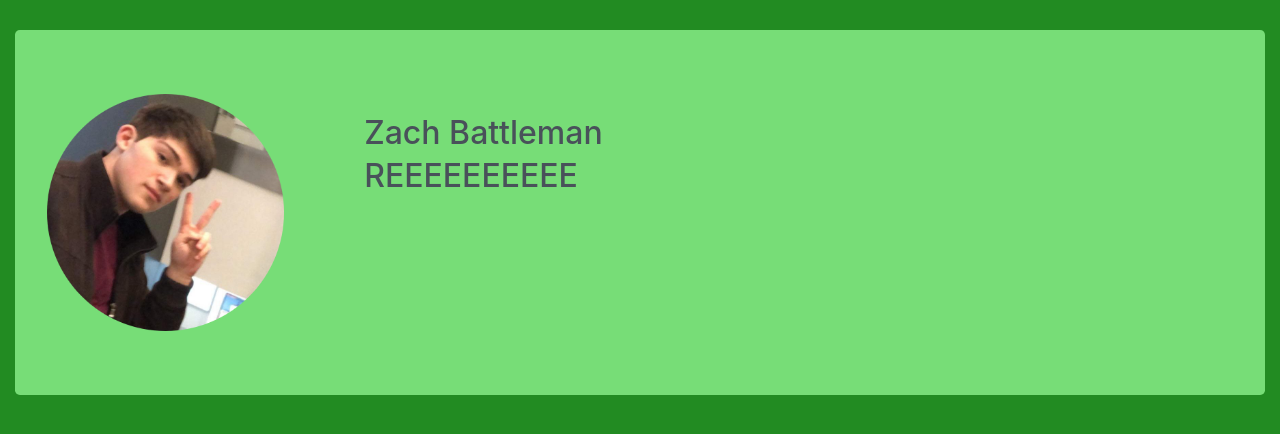
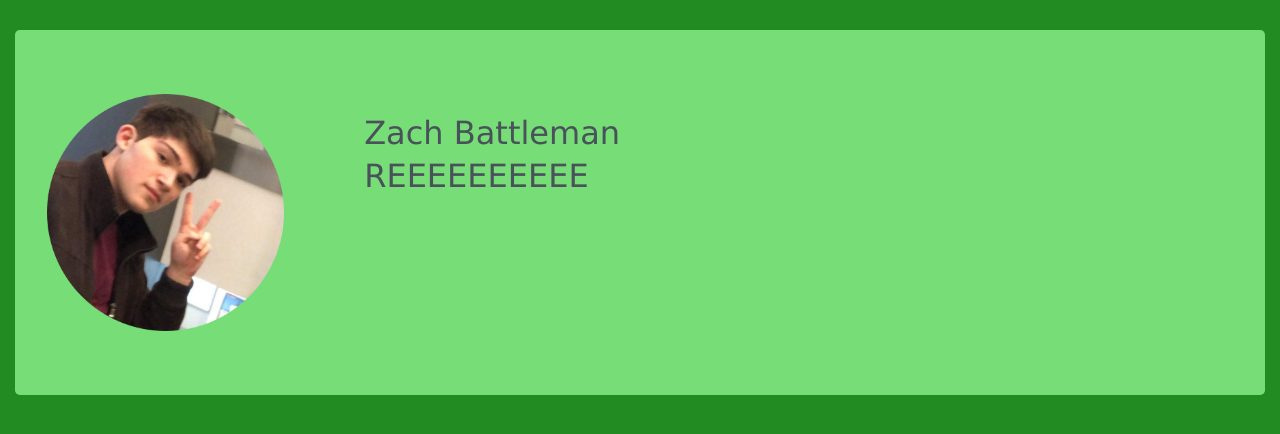
Before and after one commit to BlackCoffee77/zachbattleman.com, a plain HTML site: page index.html in a window 1280 px wide. Drawn offline with nearby package versions, Linux system fonts and the light colour scheme.

Commit message:
updated font

```diff
--- a/css/index.css
+++ b/css/index.css
@@ -43,4 +43,5 @@ background-color: var(--battleman-green);
 .profile-content{
   color: #49515a;
   vertical-align: middle;
+  font-family: Verdana,Geneva,sans-serif;
 }
--- a/index.html
+++ b/index.html
@@ -3,7 +3,7 @@
   <head>
     <meta charset="UTF-8" />
     <meta name="viewport" content="width=device-width, initial-scale=1.0" />
-    <title>Document</title>
+    <title>Battlepersonal Site</title>
 
     <link rel="stylesheet" href="./css/bootstrap.min.css" />
     <link rel="stylesheet" href="css/index.css" />
```
